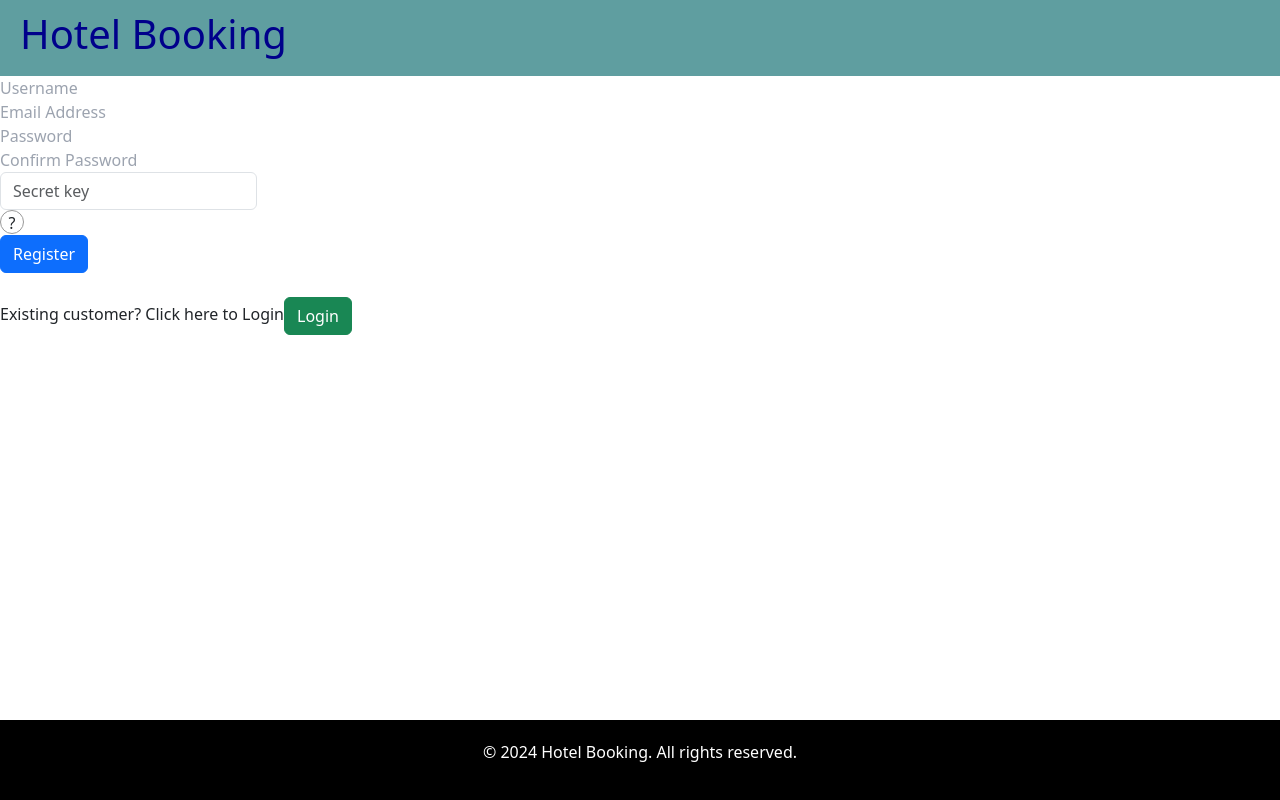
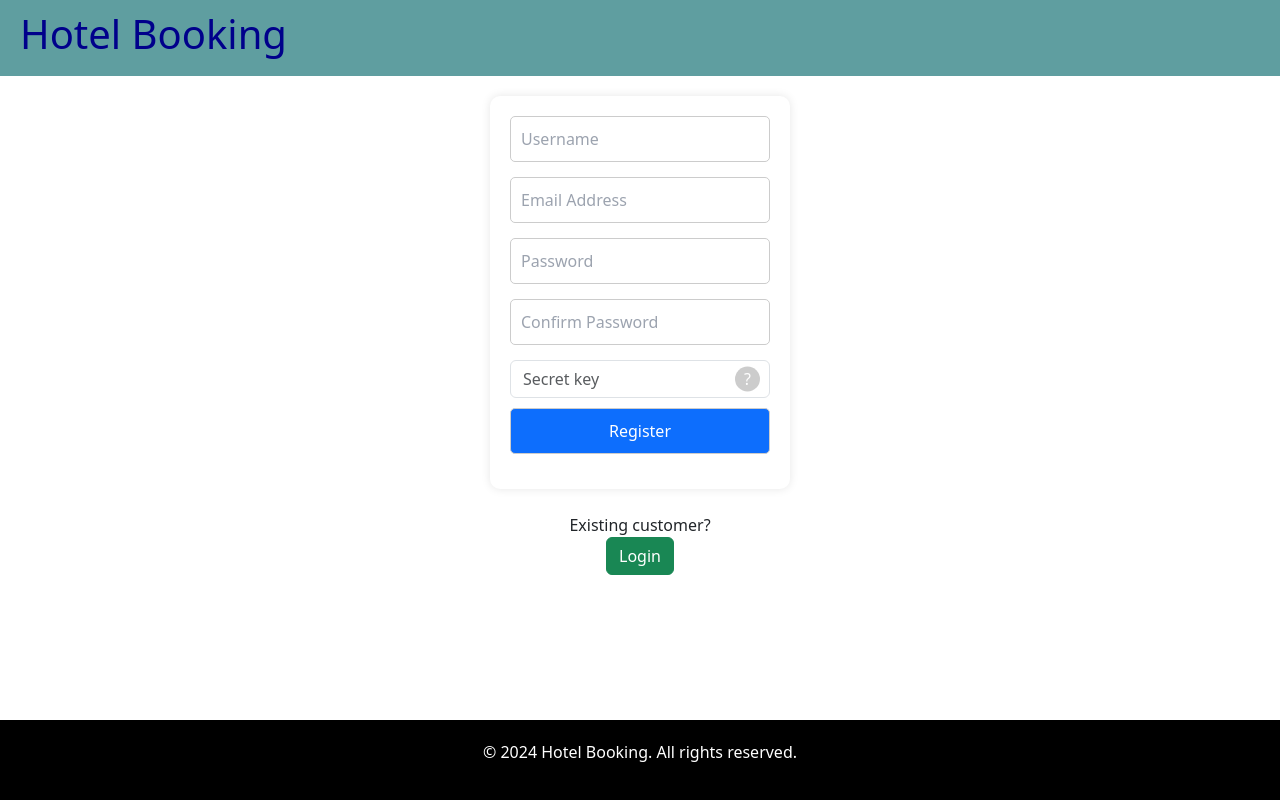
Before and after one commit to PranahithBabu/hotel-management-application, a React (Vite) app in the folder frontend/: page /register in a window 1280 px wide. Built offline with nearby package versions, Linux system fonts and the light colour scheme; a small style sheet from the web is missing.

Commit message:
css edit

```diff
--- a/frontend/src/components/Header.jsx
+++ b/frontend/src/components/Header.jsx
@@ -1,14 +1,26 @@
-import React, { useState } from 'react'
+import React, { useState, useEffect, useRef } from 'react'
 import {Link} from 'react-router-dom'
 
 const Header = ({currentPage}) => {
   const [isMenuOpen, setIsMenuOpen] = useState(false);
+  const menuRef = useRef(null);
+
   const toggleMenu = () => {
-    // console.log(isMenuOpen);
     setIsMenuOpen(!isMenuOpen);
-    // console.log(isMenuOpen);
   }
-  // console.log("It is: ",currentPage.replace('home','dashboard'));
+
+  const handleClickOutside = (event) => {
+    if (menuRef.current && !menuRef.current.contains(event.target)) {
+      setIsMenuOpen(false);
+    }
+  };
+
+  useEffect(() => {
+    document.addEventListener('mousedown', handleClickOutside);
+    return () => {
+      document.removeEventListener('mousedown', handleClickOutside);
+    };
+  }, []);
 
   return (
     <div className="header">
@@ -22,7 +34,7 @@ const Header = ({currentPage}) => {
               <div className="line"></div>
             </div>
           </div>
-          <div className={`menu ${isMenuOpen ? 'open' : ''}`}>
+          <div className={`menu ${isMenuOpen ? 'open' : ''}`} ref={menuRef}>
             <ul>
               {currentPage.includes("home") ? (
                 <li><a href={currentPage.replace('home','dashboard')}>Dashboard</a></li>
--- a/frontend/src/index.css
+++ b/frontend/src/index.css
@@ -2,6 +2,20 @@
 @tailwind components;
 @tailwind utilities;
 
+
+/* .main-container {
+  margin-top: 80px;
+} */
+
+body, html {
+  margin: 0;
+  padding: 0;
+  height: 100%;
+  display: flex;
+  flex-direction: column;
+}
+
+/* Header */
 .header {
     background-color: cadetblue;
     color: darkblue;
@@ -9,15 +23,83 @@
     padding: 20px;
     font-weight: bold;
     font-size: 20px;
-
     display: flex;
     align-items: center;
     justify-content: space-between;
     padding: 10px 20px;
-    /* background-color: #333; */
-    /* color: white; */
+    /* position: fixed; */
+    top: 0;
+    width: 100%;
+    z-index: 1;
 }
 
+.menu-toggle {
+  cursor: pointer;
+}
+
+.hamburger {
+  display: flex;
+  flex-direction: column;
+  justify-content: space-between;
+  width: 25px;
+  height: 20px;
+}
+
+.line {
+  width: 100%;
+  height: 3px;
+  background-color: black;
+  transition: transform 0.3s ease-in-out, opacity 0.3s ease-in-out;
+}
+
+.hamburger.open .line:nth-child(1) {
+  transform: rotate(45deg) translate(5px, 5px);
+}
+
+.hamburger.open .line:nth-child(2) {
+  opacity: 0;
+}
+
+.hamburger.open .line:nth-child(3) {
+  transform: rotate(-45deg) translate(5px, -5px);
+}
+
+.menu {
+  display: none;
+  position: absolute;
+  top: 60px;
+  right: 20px;
+  background-color: #16aeae;
+  padding: 10px;
+  border-radius: 5px;
+  z-index: 1;
+}
+
+.menu.open {
+  display: block;
+}
+
+.menu ul {
+  list-style-type: none;
+  padding: 0;
+  margin: 0;
+}
+
+.menu ul li {
+  margin: 10px 0;
+}
+
+.menu ul li a {
+  color: black;
+  text-decoration: none;
+  font-size: 16px;
+}
+
+.menu ul li a:hover {
+  text-decoration: underline;
+}
+
+/* Footer */
 .footer {
     background-color: black;
     color: white;
@@ -29,115 +111,101 @@
     width: 100%;
 }
 
-.heading {
+/* .heading {
   display: flex;
   justify-content: space-between;
   padding: 10px 20px;
+} */
+
+/* .main {
+    text-align: center;
+} */
+
+
+/* Registration & Login*/
+.main-container {
+  margin-top: 20px;
+  flex: 1;
+  display: flex;
+  flex-direction: column;
+  justify-content: center;
+  align-items: center;
 }
 
-.main {
-    text-align: center;
+.form {
+  background-color: white;
+  padding: 20px;
+  border-radius: 10px;
+  box-shadow: 0 0 10px rgba(0, 0, 0, 0.1);
+  width: 300px;
+}
+
+.form-group {
+  margin-bottom: 15px;
+}
+
+.form-control {
+  margin: 10px 0px;
+}
+
+.form-group input {
+  width: 100%;
+  padding: 10px;
+  border: 1px solid #ccc;
+  border-radius: 5px;
+}
+
+.existing-customer-container {
+  display: flex;
+  align-items: center;
+  justify-content: center;
 }
 
 .question-mark-container {
-    display: inline-block;
     position: relative;
 }
+
+.question-mark-wrapper {
+  position: absolute;
+  top: 50%;
+  right: 10px;
+  transform: translateY(-50%);
+}
+
 .question-mark {
+  cursor: pointer;
   display: inline-block;
-    width: 24px;
-    height: 24px;
-    line-height: 24px;
+  width: 25px;
+  height: 25px;
   text-align: center;
   border-radius: 50%;
-    border: 1px solid #999;
-    cursor: pointer;
+  background-color: #ccc;
+  color: #fff;
 }
+
 .tooltip {
   visibility: hidden;
   position: absolute;
-    bottom: 120%;
-    left: 50%;
-    transform: translateX(-50%);
-    background-color: #333;
-    color: #fff;
-    padding: 5px;
-    border-radius: 4px;
-    font-size: 12px;
+  bottom: 125%;
+  right: 0;
+  background-color: black;
+  color: white;
+  padding: 5px 10px;
+  border-radius: 5px;
   white-space: nowrap;
-    z-index: 1;
-}
-.question-mark-container:hover .tooltip {
-    visibility: visible;
+  font-size: 14px;
+  opacity: 0;
+  transition: opacity 0.3s;
 }
 
-.invalid {
-    border: 2px solid red;
-}
-  .menu-toggle {
-    cursor: pointer;
+.question-mark:hover + .tooltip{
+  visibility: visible;
+  opacity: 1;
 }
 
-  .hamburger {
-    width: 25px;
-    height: 3px;
-    background-color: black;
-    margin: 5px 0;
-    transition: transform 0.3s ease-in-out;
-  }
-
-  .hamburger.open .line:nth-child(1) {
-    transform: rotate(45deg) translate(5px, 5px);
-    /* transform: translateY(8px) rotate(45deg); */
-  }
-
-  .hamburger.open .line:nth-child(2) {
-    opacity: 0;
-    /* transform: rotate(45deg) translate(5px, 5px); */
-  }
-
-  .hamburger.open .line:nth-child(3) {
-    transform: rotate(-45deg) translate(5px, -5px);
-    /* transform: translateY(8px) rotate(45deg); */
-  }
-  /* .line {
-    width: 25px;
-    height: 2px;
-    background-color: #000;
-    margin: 5px;
-    transition: background-color 0.3s ease-in-out;
+/* .invalid {
+    border: 2px solid red;
 } */
-  .menu {
-    display: none;
-    position: absolute;
-    top: 40px; /* Adjust as needed */
-    right: 0;
-    background-color: #16aeae;
-    padding: 5px;
-  }
-
-  .menu.open {
-    display: block;
-  }
-
-  .menu ul {
-    list-style-type: none;
-    padding: 0;
-  }
-
-  .menu ul li {
-    margin: 5px 0;
-  }
-
-  .menu ul li a {
-    color: black;
-    text-decoration: none;
-  }
-
-  .menu ul li a:hover {
-    text-decoration: underline;
-  }
-
 
   /* New */
 
--- a/frontend/src/pages/Login.jsx
+++ b/frontend/src/pages/Login.jsx
@@ -47,14 +47,14 @@ const Login = () => {
   return (
     <div>
       <Header currentPage={currentPage} />
-      <div>
+      <div className='main-container'>
         <form onSubmit={submitHandler} className='form' action='login-account.html' autoComplete='off'>
           <div className='form-group'><input type='email' placeholder='Email Address' name='email' onChange={changeHandler} /></div>
           <div className='form-group'><input type='password' placeholder='Password' name='password' onChange={changeHandler} /></div>
           <div className='form-group'><input className='btn btn-primary' type='submit' value='Login'/></div>
         </form>
         <br/>
-        New user? Click here to create an account
+        New user?
         <Link to='/register'><button className='btn btn-success'>Register</button></Link> &nbsp;
       </div>
       <Footer />
--- a/frontend/src/pages/Registration.jsx
+++ b/frontend/src/pages/Registration.jsx
@@ -33,7 +33,6 @@ const Registration = () => {
                 check = true;
             } else {
                 console.log("Registration canceled by user");
-                // document.getElementById('secretkey').classList.add('invalid');
             }
         }
     }else{
@@ -70,7 +69,7 @@ const Registration = () => {
   return (
     <div>
       <Header currentPage={currentPage} />
-      <div>
+      <div className='main-container'>
         <form onSubmit={submitHandler} className='form' action='register-account.html' autoComplete='off'>
           <div className='form-group'><input type='text' placeholder='Username' name='name' onChange={changeHandler} /></div>
           <div className='form-group'><input type='email' placeholder='Email Address' name='email' onChange={changeHandler} /></div>
@@ -79,14 +78,21 @@ const Registration = () => {
           <div className='question-mark-container'>
             <input type="password" id="secretkey" name='secretKey' className="form-control" aria-describedby="passwordHelpBlock"
             placeholder="Secret key" onChange={changeHandler}/>
-            <span className='question-mark'>?</span>
-            <div className='tooltip' role="tooltip">For Admin Login</div>
+            <div className='question-mark-wrapper'>
+              <span className='question-mark'>?</span>
+              <div className='tooltip'>For Admin Login</div>
+            </div>
           </div>
           <div className='form-group'><input className='btn btn-primary' type='submit' value='Register'/></div>
         </form>
         <br/>
-        Existing customer? Click here to Login
+        Existing customer?
         <Link to='/login'><button className='btn btn-success'>Login</button></Link> &nbsp;
+        {/* <div className='existing-customer-container'>
+          <span>Existing customer? Click here to Login</span> &nbsp;
+          <Link to='/login'><button className='btn btn-success'>Login</button></Link> &nbsp;
+        </div> */}
+
       </div>
       <Footer />
     </div>
```
Lines whose indentation alone changed are shown as unchanged.
